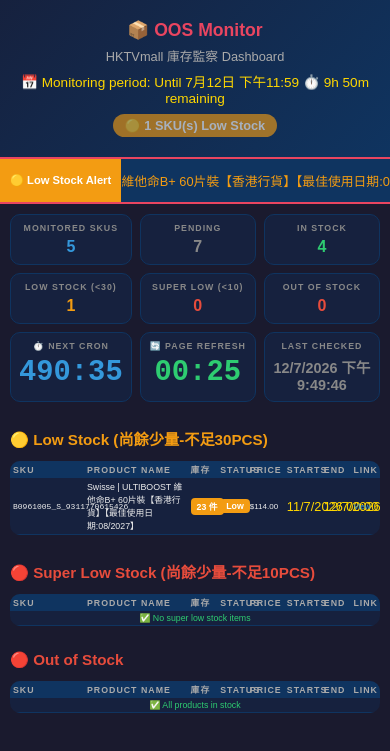
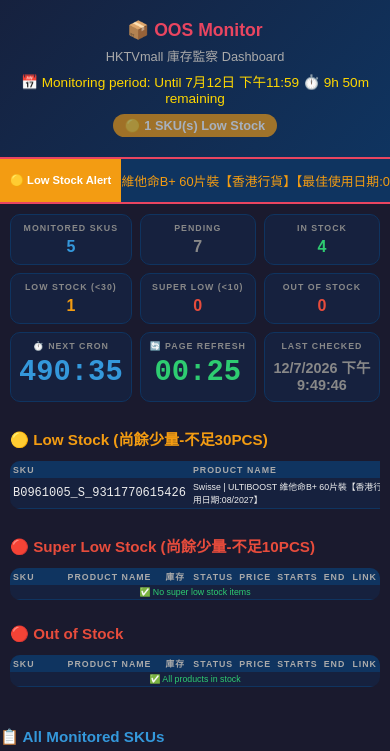
Before and after one commit to FIFICHECK/oos-monitor, a plain HTML site: page index.html in a window 390 px wide. Shown: the top 751 px of the page. Drawn offline with Linux system fonts and the light colour scheme.

Commit message:
mobile: use natural column widths + h-scroll

```diff
--- a/index.html
+++ b/index.html
@@ -150,6 +150,20 @@
             margin-bottom: 10px;
             table-layout: fixed;
         }
+        /* On mobile, let tables scroll naturally instead of squeezing columns */
+        @media (max-width: 768px) {
+            .table-scroll table { table-layout: auto; }
+            .table-scroll th,
+            .table-scroll td { white-space: nowrap; }
+            .table-scroll td.name-cell { white-space: normal; min-width: 250px; }
+            .table-scroll td.sku-cell { min-width: 180px; }
+            .table-scroll td.price-cell,
+            .table-scroll td.period-cell,
+            .table-scroll td.link-cell,
+            .table-scroll td.tag-cell,
+            .table-scroll td.nowrap { white-space: nowrap; }
+            .table-scroll td.sku-cell code { word-break: keep-all; }
+        }
         th {
             background: #0f3460;
             padding: 8px 8px;
@@ -366,10 +380,6 @@
             .stat-card { padding: 12px; }
             .stats { gap: 8px; grid-template-columns: repeat(auto-fit, minmax(100px, 1fr)); }
             th, td { padding: 4px 4px; font-size: 0.65rem; }
-            td.sku-cell code { font-size: 0.6rem; word-break: break-all; }
-            td.name-cell { word-break: break-word; }
-            td.price-cell, td.period-cell, td.link-cell { white-space: nowrap; font-size: 0.6rem; }
-            td.tag-cell { white-space: nowrap; }
             td.tag-cell .tag { font-size: 0.55rem; padding: 2px 6px; }
             .marquee-label { font-size: 0.7rem; padding: 0 10px; }
             .marquee-item { font-size: 0.8rem; margin: 0 15px; }
@@ -386,8 +396,6 @@
         @media (max-width: 480px) {
             .header h1 { font-size: 1.1rem; }
             th, td { padding: 2px 3px; font-size: 0.55rem; }
-            td.sku-cell code { font-size: 0.5rem; }
-            td.price-cell, td.period-cell, td.link-cell { font-size: 0.5rem; }
             .stats { grid-template-columns: repeat(3, 1fr); }
             .stat-card { padding: 8px; }
             .stat-card h3 { font-size: 0.55rem; }
```
